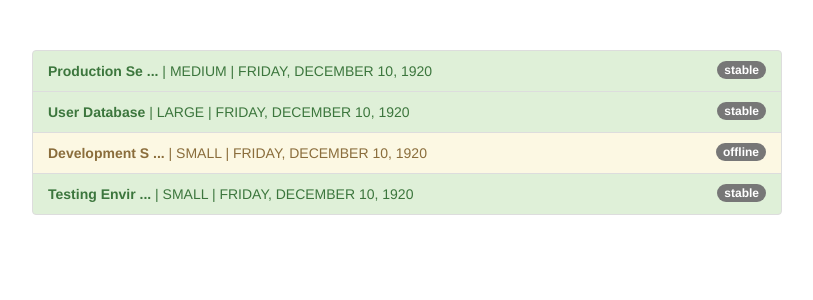
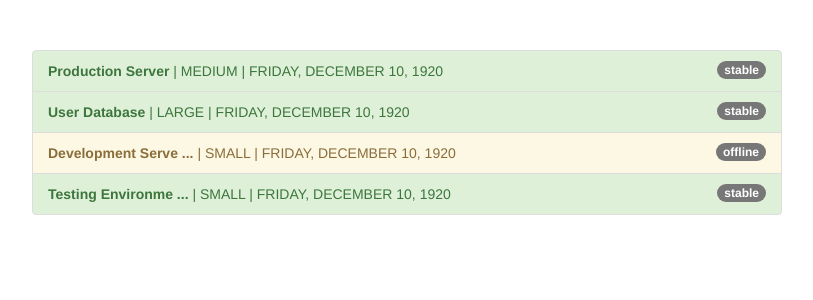
Before and after one commit to Jitgitbit/angular-exercise-eleven, an Angular app: page / in a window 1280 px wide. Shown: the top 300 px of the page, without its empty margins (233-1046 px from the left). Built offline with nearby package versions, Linux system fonts and the light colour scheme.

Commit message:
Parametrizing a Custom Pipe

```diff
--- a/src/app/app.component.html
+++ b/src/app/app.component.html
@@ -10,7 +10,7 @@
             class="badge">
             {{ server.status }}
           </span>
-          <strong>{{ server.name | shorten }}</strong> |
+          <strong>{{ server.name | shorten:17 }}</strong> |
           {{ server.instanceType | uppercase }} |
           {{ server.started | date:'fullDate' | uppercase }}
         </li>
--- a/src/app/shorten.pipe.ts
+++ b/src/app/shorten.pipe.ts
@@ -4,9 +4,9 @@
   name: 'shorten'
 })
 export class ShortenPipe implements PipeTransform{
-  transform(value: any){
-    if(value.length > 13){
-      return value.substr(0, 13) + ' ...';                // gives back only first 10 characters
+  transform(value: any, limit: number){
+    if(value.length > limit){
+      return value.substr(0, limit) + ' ...';                // gives back only first 10 characters
     }
     return value;
   }
```
